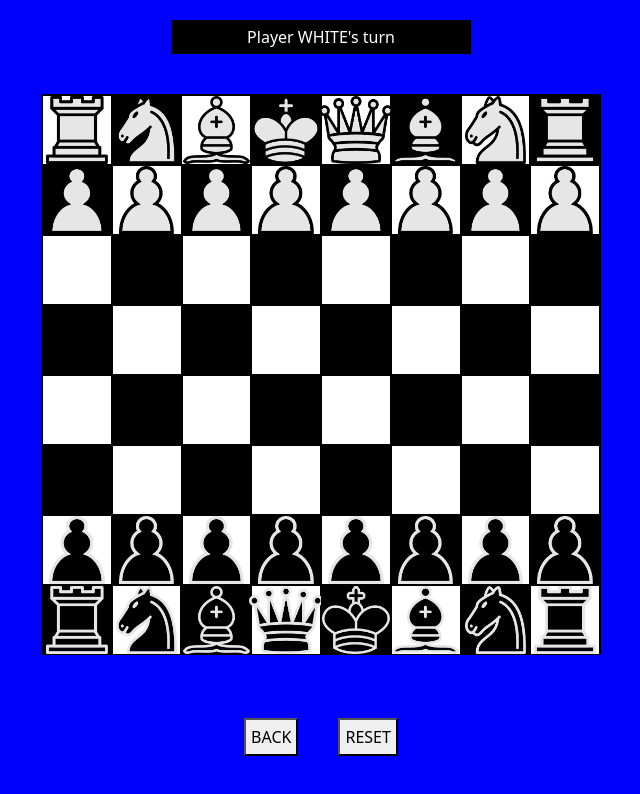
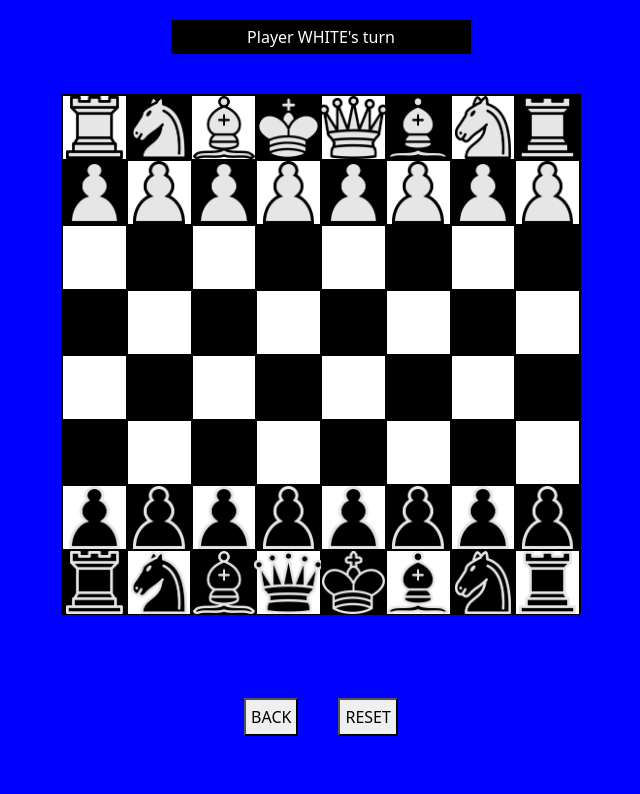
Before and after one commit to Srutarshi-Ghosh/chess, a React (Create React App) app: page / in a window 1280 px wide. Shown: the top 794 px of the page, without its empty margins (319-959 px from the left). Built offline with nearby package versions, Linux system fonts and the light colour scheme.

Commit message:
changed styles

```diff
--- a/src/styles/Chess.module.css
+++ b/src/styles/Chess.module.css
@@ -10,7 +10,7 @@
 
 .board-container {
 	border: 1px solid black;
-	height: 70vmin;
-	width: 70vmin;
+	height: 65vmin;
+	width: 65vmin;
 	margin: 20px;
 }
--- a/src/styles/Square.module.css
+++ b/src/styles/Square.module.css
@@ -1,7 +1,7 @@
 .square-dimensions {
 	display: flex;
-	width: calc(70vmin / 8);
-	height: calc(70vmin / 8);
+	width: calc(65vmin / 8);
+	height: calc(65vmin / 8);
 }
 
 .square {
```
